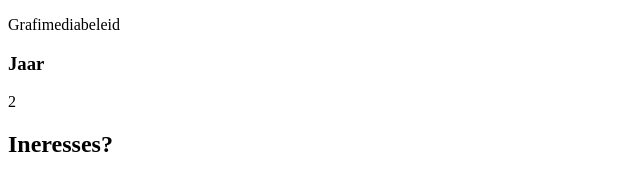
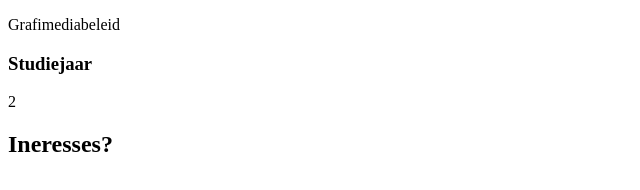
Before and after one commit to leondesm/1718-nmd1, a plain HTML site: page index.html in a window 1280 px wide. Shown: the part 488-678 px from the top of the page, 0-640 px from the left. Drawn offline with Linux system fonts and the light colour scheme.

Commit message:
index.html

```diff
--- a/index.html
+++ b/index.html
@@ -20,7 +20,7 @@
         <p>11 Februari 1995</p>
     <h3>Afstudeerrichting</h3>
         <p>Grafimediabeleid </p>
-    <h3>Jaar</h3>
+    <h3>Studiejaar</h3>
         <p>2</p>
     <h2>Ineresses?</h2>
     <p></p>
```
